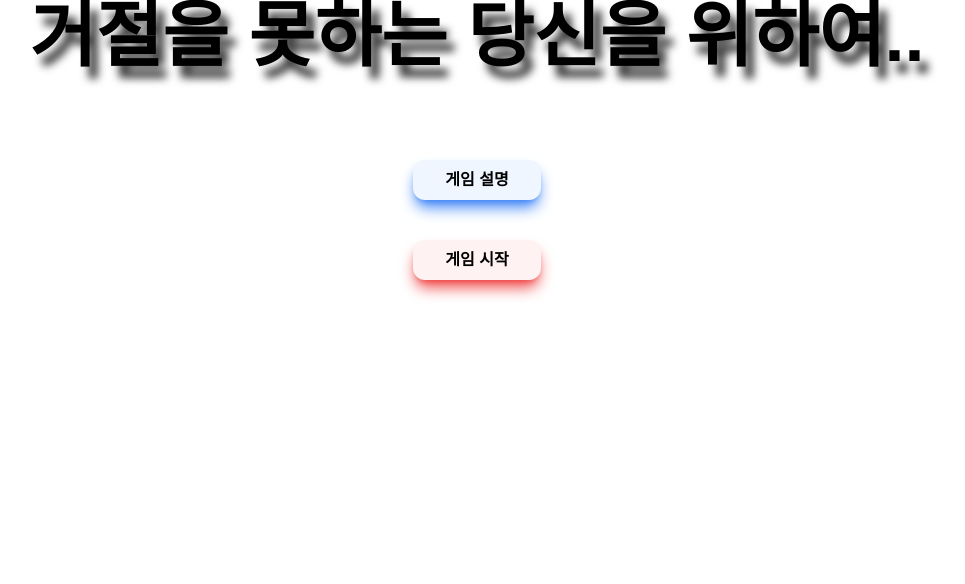
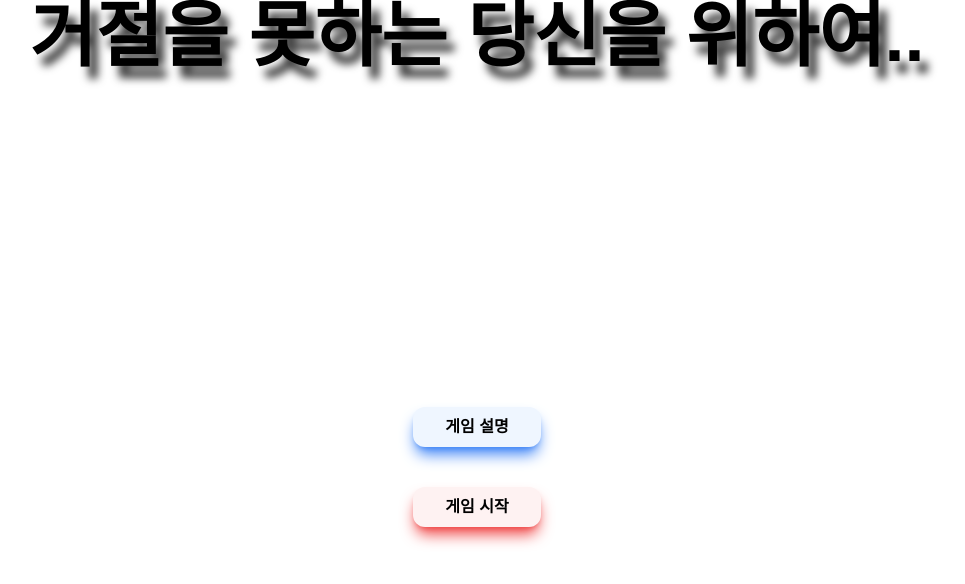
Before and after one commit to yun-21/refusal, a Next.js app in the folder client/: page / in a window 1280 px wide. Shown: the top 584 px of the page, without its empty margins (163-1128 px from the left). Built offline with nearby package versions, Linux system fonts and the light colour scheme.

Commit message:
game start btn center로 조정

```diff
--- a/client/src/app/page.tsx
+++ b/client/src/app/page.tsx
@@ -15,12 +15,12 @@ export default function Home() {
   }
   return (
     <div className="w-full h-full">
-      <div className="flex flex-col items-center w-100 h-1/5">
+      <div className="flex flex-col items-center w-100 h-1/6">
         <div className="text-7xl font-black text-black drop-shadow-[8px_12px_4px_rgba(0,0,0,0.8)]">
           거절을 못하는 당신을 위하여..
         </div>
       </div>
-      <div className="flex flex-col gap-10 items-center h-4/5">
+      <div className="flex flex-col gap-10 items-center justify-center h-5/6">
         <div className="bg-blue-50 w-32 h-10 flex justify-center items-center rounded-xl shadow-lg shadow-blue-500 font-bold">
           <div onClick={explanModalClick} className="text-black">
             게임 설명
```
